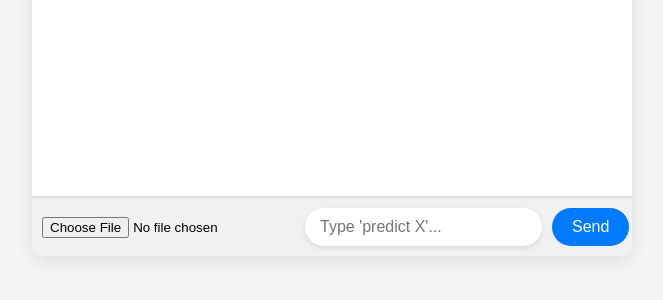
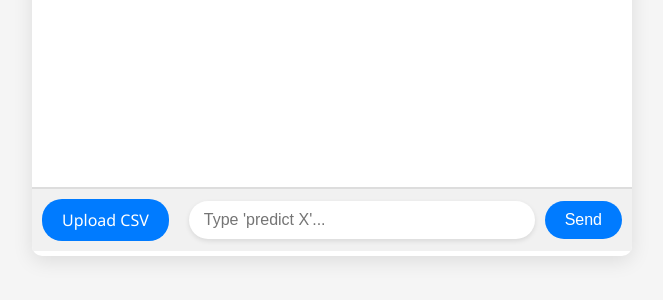
Before and after one commit to binaryusergearone/Linear-Regression-Model, a plain HTML site: page index.html in a window 1280 px wide. Shown: the part 464-764 px from the top of the page, without its empty margins (308-971 px from the left). Drawn offline with Linux system fonts and the light colour scheme.

Commit message:
Update index.html

```diff
--- a/index.html
+++ b/index.html
@@ -55,8 +55,30 @@
             box-shadow: 0px 2px 5px rgba(0, 0, 0, 0.1);
         }
 
-        .chat-input input[type="file"] {
+        .upload-container {
+            display: flex;
+            align-items: center;
             margin-right: 10px;
+        }
+
+        .upload-container input[type="file"] {
+            display: none; /* Hide the default file input */
+        }
+
+        .upload-button {
+            padding: 10px 20px;
+            border: none;
+            border-radius: 20px;
+            background-color: #007BFF;
+            color: white;
+            font-size: 16px;
+            cursor: pointer;
+            transition: background-color 0.3s;
+            margin-right: 10px;
+        }
+
+        .upload-button:hover {
+            background-color: #0056b3;
         }
 
         .chat-input button {
@@ -97,6 +119,12 @@
             align-self: flex-start;
         }
 
+        .success-message {
+            color: green;
+            font-size: 14px;
+            margin-top: 5px;
+        }
+
         @keyframes fadeIn {
             to {
                 opacity: 1;
@@ -130,6 +158,10 @@
             .chat-input button {
                 font-size: 14px;
             }
+
+            .upload-button {
+                font-size: 14px;
+            }
         }
     </style>
 </head>
@@ -139,10 +171,14 @@
         <div id="chat-box" class="chat-box"></div>
 
         <div class="chat-input">
-            <input type="file" id="csvInput" accept=".csv" onchange="handleCSVUpload()">
+            <div class="upload-container">
+                <label class="upload-button" for="csvInput">Upload CSV</label>
+                <input type="file" id="csvInput" accept=".csv" onchange="handleCSVUpload()">
+            </div>
             <input type="text" id="userInput" placeholder="Type 'predict X'..." onkeypress="handleKeyPress(event)">
             <button onclick="processInput()">Send</button>
         </div>
+        <div id="uploadMessage" class="success-message"></div>
     </div>
 
     <!-- Load TensorFlow.js -->
@@ -251,6 +287,7 @@
             await model.fit(xsTensor, ysTensor, { epochs: 250 });
 
             addBotMessage(`Model trained on CSV data with ${xs.length} points.`);
+            document.getElementById('uploadMessage').textContent = "CSV uploaded and model trained successfully!";
         }
 
         // Function to predict Y value
@@ -274,4 +311,4 @@
     </script>
 
 </body>
-</html>
+</
```
